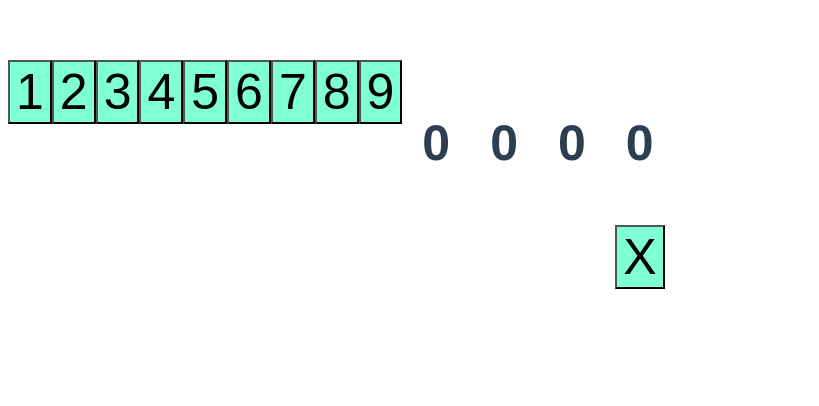
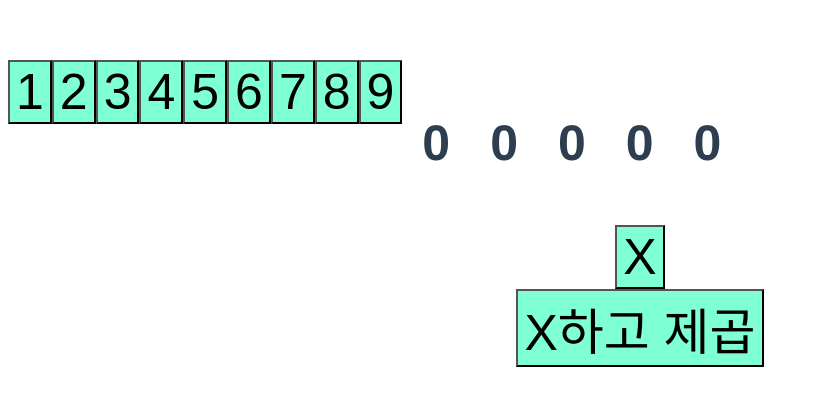
Before and after one commit to bobready0812/vue, a Vue app: page / in a window 1280 px wide. Shown: the top 406 px of the page, without its empty margins (0-819 px from the left). Built offline with nearby package versions, Linux system fonts and the light colour scheme.

Commit message:
20211004

```diff
--- a/src/App.vue
+++ b/src/App.vue
@@ -48,9 +48,17 @@
                 {{times1}}
             </h1>
         </div>
+        <div class="num1">
+            <h1>
+                {{times2}}
+            </h1>
+        </div>
     </div>
     <div @click="times" class="btn">
             <button>X</button>
+        </div>
+        <div @click="times2" class="btn">
+            <button>X하고 제곱</button>
         </div>
 </template>
 
@@ -59,7 +67,7 @@
     export default {
         name: 'App',
         data() {
-            return {num1: 0, num2: 0, num3:0, times1: 0}
+            return {num1: 0, num2: 0, num3:0, times1: 0, times2: 0}
         },
         methods: {
 
@@ -166,6 +174,11 @@
             times() {
                 this.times1 = this.num1 * this.num2 * this.num3;
             }
+            ,
+
+            times2() {
+                this.times1 = this.num1 * this.num2 * this.num3;
+            }
 
         }
     }
```
